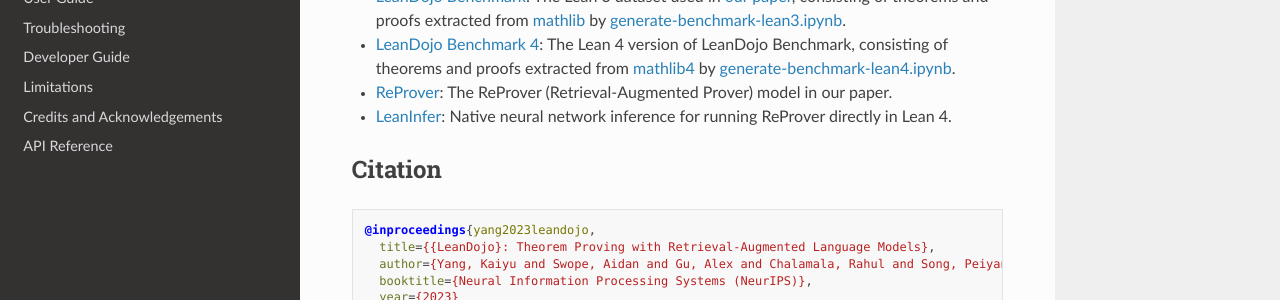
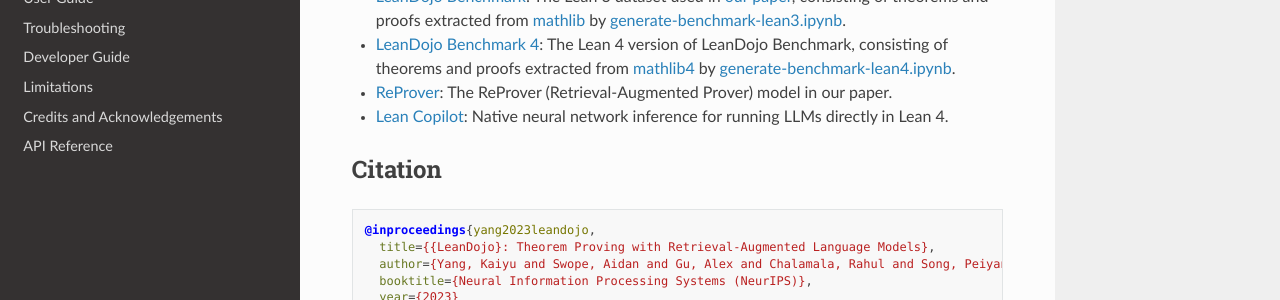
Before and after one commit to lean-dojo/LeanDojo, a Sphinx documentation site: the page built from docs/source/index.rst, in a window 1280 px wide and 900 px high, scrolled down 797 px. Shown: the part 151-451 px from the top of the window. Built offline with Sphinx 7.4.7 and the Read the Docs theme 2.0.0, drawn with Linux system fonts in a browser that asks for light colours.

Commit message:
Update index.rst

```diff
--- a/docs/source/index.rst
+++ b/docs/source/index.rst
@@ -20,7 +20,7 @@
 * `LeanDojo Benchmark <https://zenodo.org/doi/10.5281/zenodo.8016385>`_: The Lean 3 dataset used in `our paper <https://arxiv.org/abs/2306.15626>`_, consisting of theorems and proofs extracted from `mathlib <https://github.com/leanprover-community/mathlib/commits/19c869efa56bbb8b500f2724c0b77261edbfa28c>`_ by `generate-benchmark-lean3.ipynb <https://github.com/lean-dojo/LeanDojo/blob/main/scripts/generate-benchmark-lean3.ipynb>`_.
 * `LeanDojo Benchmark 4 <https://zenodo.org/doi/10.5281/zenodo.8040109>`_: The Lean 4 version of LeanDojo Benchmark, consisting of theorems and proofs extracted from `mathlib4 <https://github.com/leanprover-community/mathlib4/commit/29dcec074de168ac2bf835a77ef68bbe069194c5>`_ by `generate-benchmark-lean4.ipynb <https://github.com/lean-dojo/LeanDojo/blob/main/scripts/generate-benchmark-lean4.ipynb>`_.
 * `ReProver <https://github.com/lean-dojo/ReProver>`_: The ReProver (Retrieval-Augmented Prover) model in our paper.
-* `LeanInfer <https://github.com/lean-dojo/LeanInfer>`_: Native neural network inference for running ReProver directly in Lean 4.
+* `Lean Copilot <https://github.com/lean-dojo/LeanCopilot>`_: Native neural network inference for running LLMs directly in Lean 4.
 
 Citation
 ********
```
